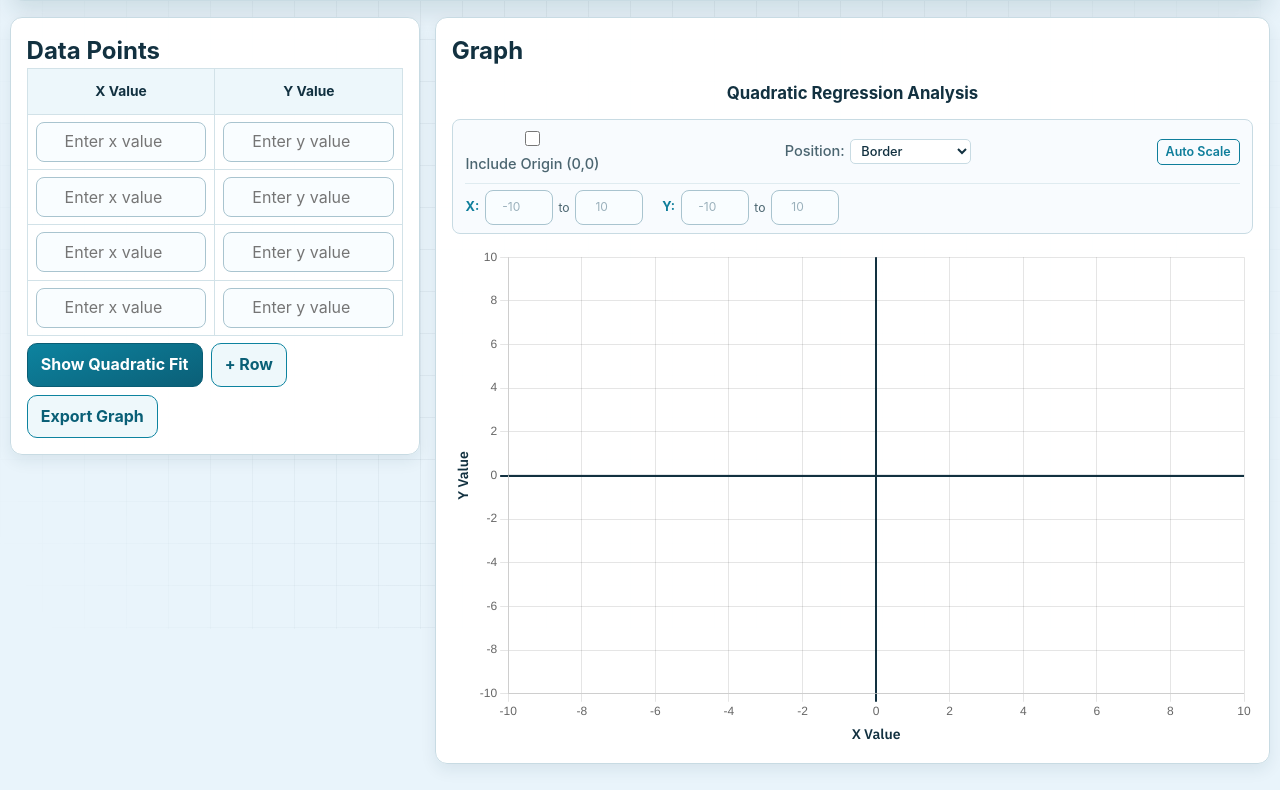
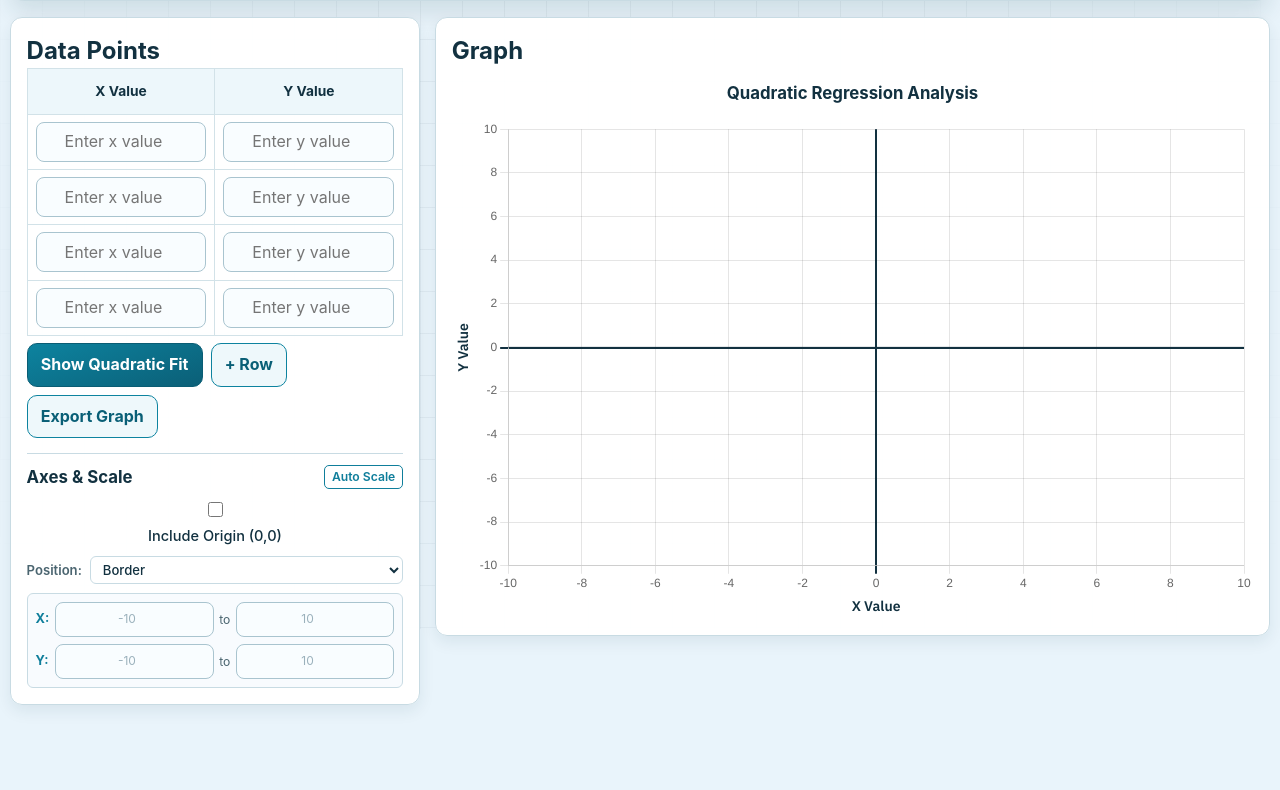
Before and after one commit to vladimirlopez/slope_tangents, a website: page index.html in a window 1280 px wide. Shown: the part 171-961 px from the top of the page. After the commit the page ends 902 px from the top, so only its background shows below. Drawn offline with nearby package versions, Linux system fonts and the light colour scheme.

Commit message:
Move axes controls from graph header to sidebar card

```diff
--- a/css/styles.css
+++ b/css/styles.css
@@ -515,35 +515,40 @@ th:hover .header-input,
   text-align: center;
 }
 
-/* Axes Toolbar */
-.axes-toolbar {
-  display: flex;
-  flex-direction: column;
-  gap: 0.45rem;
-  background: #f8fbfe;
-  border: 1px solid var(--border);
-  border-radius: 8px;
-  padding: 0.5rem 0.8rem;
-  margin: 0.4rem 0 0.8rem 0;
-  font-size: 0.82rem;
-  color: var(--ink);
+/* Axes Controls (Sidebar Card) */
+.axes-controls {
+  margin-top: 0.9rem;
+  padding-top: 0.7rem;
+  border-top: 1px solid var(--border);
 }
 
-.axes-toolbar-row {
+.axes-controls-header {
   display: flex;
   align-items: center;
   justify-content: space-between;
-  flex-wrap: wrap;
-  gap: 0.6rem;
+  margin-bottom: 0.6rem;
+}
+
+.axes-controls-header h3 {
+  margin: 0;
+  font-size: 1.05rem;
+}
+
+.axes-controls-body {
+  display: flex;
+  flex-direction: column;
+  gap: 0.55rem;
+  font-size: 0.84rem;
 }
 
 .axes-checkbox-label {
   display: inline-flex;
   align-items: center;
-  gap: 0.35rem;
+  gap: 0.4rem;
   font-weight: 500;
   cursor: pointer;
   user-select: none;
+  color: var(--ink);
 }
 
 .axes-checkbox-label input[type="checkbox"] {
@@ -553,22 +558,28 @@ th:hover .header-input,
   height: 15px;
 }
 
-.axes-select-group {
-  display: inline-flex;
+.axes-field-row {
+  display: flex;
   align-items: center;
-  gap: 0.35rem;
-  font-weight: 500;
+  gap: 0.5rem;
+}
+
+.field-label {
+  font-weight: 600;
+  color: var(--muted);
+  font-size: 0.82rem;
 }
 
 .axes-select {
+  flex: 1;
   font-family: inherit;
-  font-size: 0.8rem;
+  font-size: 0.82rem;
   font-weight: 500;
   color: var(--ink);
   background: #ffffff;
   border: 1px solid var(--border);
-  border-radius: 5px;
-  padding: 3px 6px;
+  border-radius: 6px;
+  padding: 4px 8px;
   outline: none;
   cursor: pointer;
 }
@@ -579,13 +590,13 @@ th:hover .header-input,
 
 .ghost-xs {
   font-family: inherit;
-  font-size: 0.78rem;
+  font-size: 0.76rem;
   font-weight: 600;
   background: transparent;
   color: var(--accent);
   border: 1px solid var(--accent);
   border-radius: 5px;
-  padding: 3px 8px;
+  padding: 2px 7px;
   cursor: pointer;
   transition: all 0.15s ease;
 }
@@ -595,15 +606,18 @@ th:hover .header-input,
   color: #ffffff;
 }
 
-.limits-row {
-  border-top: 1px solid rgba(200, 219, 227, 0.5);
-  padding-top: 0.4rem;
-  justify-content: flex-start;
-  gap: 1.2rem;
+.axes-limits-block {
+  display: flex;
+  flex-direction: column;
+  gap: 0.4rem;
+  padding: 0.5rem;
+  background: #f8fbfe;
+  border: 1px solid var(--border);
+  border-radius: 6px;
 }
 
 .axis-limit-pair {
-  display: inline-flex;
+  display: flex;
   align-items: center;
   gap: 0.35rem;
 }
@@ -612,6 +626,7 @@ th:hover .header-input,
   font-weight: 700;
   color: var(--accent);
   font-size: 0.8rem;
+  width: 14px;
 }
 
 .limit-sep {
@@ -620,9 +635,9 @@ th:hover .header-input,
 }
 
 .limit-input {
+  flex: 1;
   font-family: inherit;
   font-size: 0.8rem;
-  width: 68px;
   padding: 3px 6px;
   border: 1px solid var(--border);
   border-radius: 5px;
@@ -631,6 +646,7 @@ th:hover .header-input,
   text-align: center;
   outline: none;
   transition: border-color 0.15s;
+  min-width: 0;
 }
 
 .limit-input:focus {
--- a/index.html
+++ b/index.html
@@ -9,7 +9,7 @@
     <title>Quadratic Regression & Tangent Lines | The Thinking Experiment</title>
     <link rel="icon" type="image/png" sizes="32x32" href="https://vladimirlopez.github.io/the-thinking-experiment/assets/favicon-32.png" />
     <link rel="icon" type="image/png" sizes="16x16" href="https://vladimirlopez.github.io/the-thinking-experiment/assets/favicon-16.png" />
-    <link rel="stylesheet" href="css/styles.css?v=22">
+    <link rel="stylesheet" href="css/styles.css?v=23">
     <script src="https://cdn.jsdelivr.net/npm/chart.js"></script>
     <script src="https://cdn.jsdelivr.net/npm/mathjs@11.11.0/lib/browser/math.min.js"></script>
 </head>
@@ -51,6 +51,39 @@
                 </div>
                 <div class="status" id="statusMessage" style="display:none"></div>
 
+                <div class="preset-box axes-controls" id="axesControls">
+                    <div class="axes-controls-header">
+                        <h3>Axes &amp; Scale</h3>
+                        <button id="resetAxesBtn" class="ghost-xs" title="Reset axes to automatic data bounds">Auto Scale</button>
+                    </div>
+                    <div class="axes-controls-body">
+                        <label class="axes-checkbox-label">
+                            <input type="checkbox" id="includeZeroCheckbox"> Include Origin (0,0)
+                        </label>
+                        <div class="axes-field-row">
+                            <label for="axisPositionSelect" class="field-label">Position:</label>
+                            <select id="axisPositionSelect" class="axes-select">
+                                <option value="border">Border</option>
+                                <option value="center">At Origin (0,0)</option>
+                            </select>
+                        </div>
+                        <div class="axes-limits-block">
+                            <div class="axis-limit-pair">
+                                <span class="limit-label">X:</span>
+                                <input type="number" id="xMinInput" placeholder="Min" class="limit-input" step="any">
+                                <span class="limit-sep">to</span>
+                                <input type="number" id="xMaxInput" placeholder="Max" class="limit-input" step="any">
+                            </div>
+                            <div class="axis-limit-pair">
+                                <span class="limit-label">Y:</span>
+                                <input type="number" id="yMinInput" placeholder="Min" class="limit-input" step="any">
+                                <span class="limit-sep">to</span>
+                                <input type="number" id="yMaxInput" placeholder="Max" class="limit-input" step="any">
+                            </div>
+                        </div>
+                    </div>
+                </div>
+
                 <div class="preset-box tangent-controls" id="tangentControls" style="display: none;">
                     <h3>Tangent Line Explorer</h3>
                     <label class="range-label">
@@ -73,35 +106,6 @@
             <section class="panel wide visualization">
                 <h2>Graph</h2>
                 <input type="text" id="graphTitleInput" class="header-input graph-title-input" value="Quadratic Regression Analysis" title="Click to edit graph title">
-                <div class="axes-toolbar">
-                    <div class="axes-toolbar-row">
-                        <label class="axes-checkbox-label">
-                            <input type="checkbox" id="includeZeroCheckbox"> Include Origin (0,0)
-                        </label>
-                        <div class="axes-select-group">
-                            <label for="axisPositionSelect">Position:</label>
-                            <select id="axisPositionSelect" class="axes-select">
-                                <option value="border">Border</option>
-                                <option value="center">At Origin (0,0)</option>
-                            </select>
-                        </div>
-                        <button id="resetAxesBtn" class="ghost-xs" title="Reset axes to automatic data bounds">Auto Scale</button>
-                    </div>
-                    <div class="axes-toolbar-row limits-row">
-                        <div class="axis-limit-pair">
-                            <span class="limit-label">X:</span>
-                            <input type="number" id="xMinInput" placeholder="Min" class="limit-input" step="any">
-                            <span class="limit-sep">to</span>
-                            <input type="number" id="xMaxInput" placeholder="Max" class="limit-input" step="any">
-                        </div>
-                        <div class="axis-limit-pair">
-                            <span class="limit-label">Y:</span>
-                            <input type="number" id="yMinInput" placeholder="Min" class="limit-input" step="any">
-                            <span class="limit-sep">to</span>
-                            <input type="number" id="yMaxInput" placeholder="Max" class="limit-input" step="any">
-                        </div>
-                    </div>
-                </div>
                 <div class="chart-container" style="position: relative; height: 500px; width: 100%;">
                     <canvas id="chart"></canvas>
                     <input type="text" id="chartInlineLabelInput" class="chart-inline-label-input" style="display: none;" autocomplete="off" spellcheck="false">
@@ -133,10 +137,10 @@
     </div>
 
     <!-- JavaScript Modules -->
-    <script src="js/utilities.js?v=22"></script>
-    <script src="js/data-table.js?v=22"></script>
-    <script src="js/parabola.js?v=22"></script>
-    <script src="js/tangent.js?v=22"></script>
-    <script src="js/app.js?v=22"></script>
+    <script src="js/utilities.js?v=23"></script>
+    <script src="js/data-table.js?v=23"></script>
+    <script src="js/parabola.js?v=23"></script>
+    <script src="js/tangent.js?v=23"></script>
+    <script src="js/app.js?v=23"></script>
 </body>
 </html>
```
